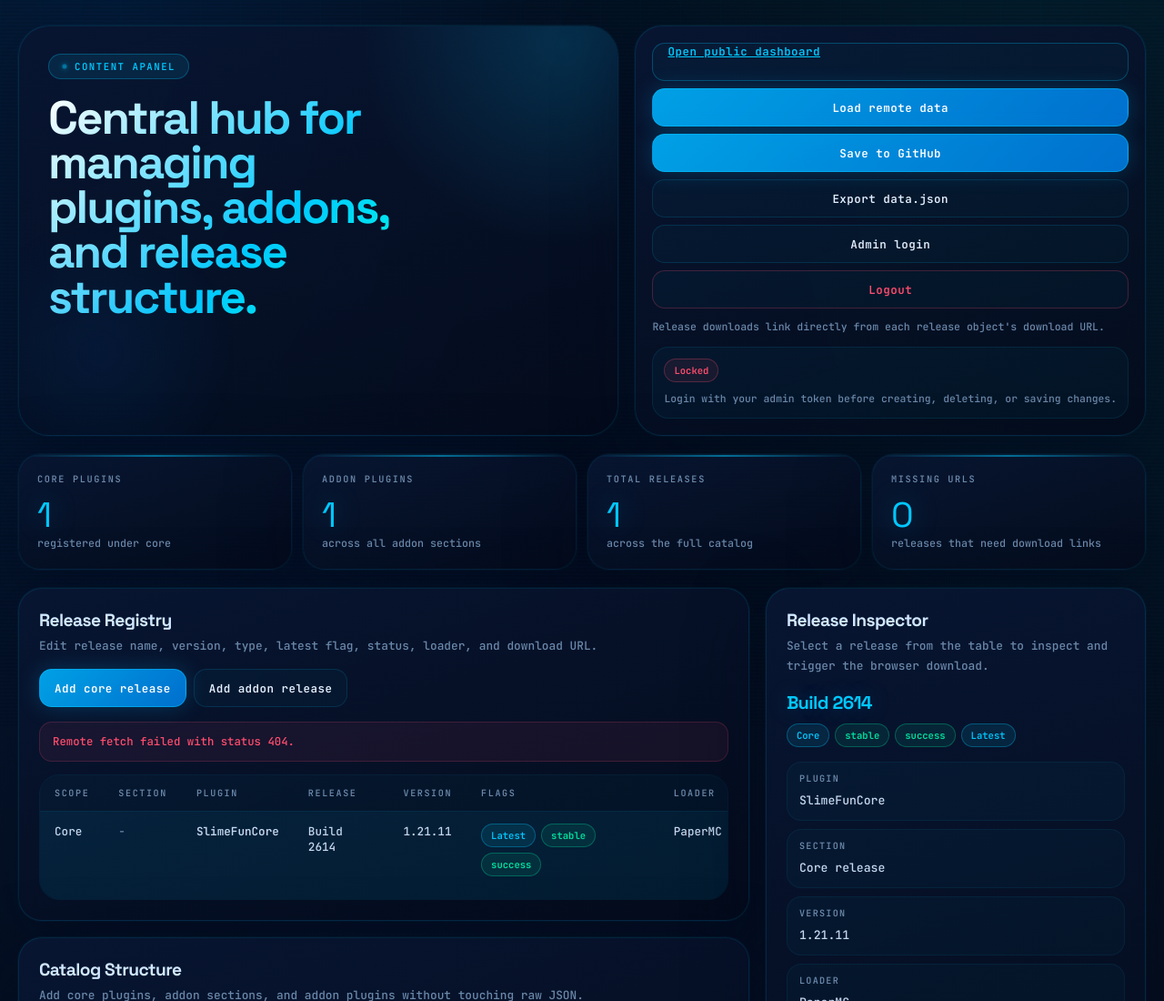
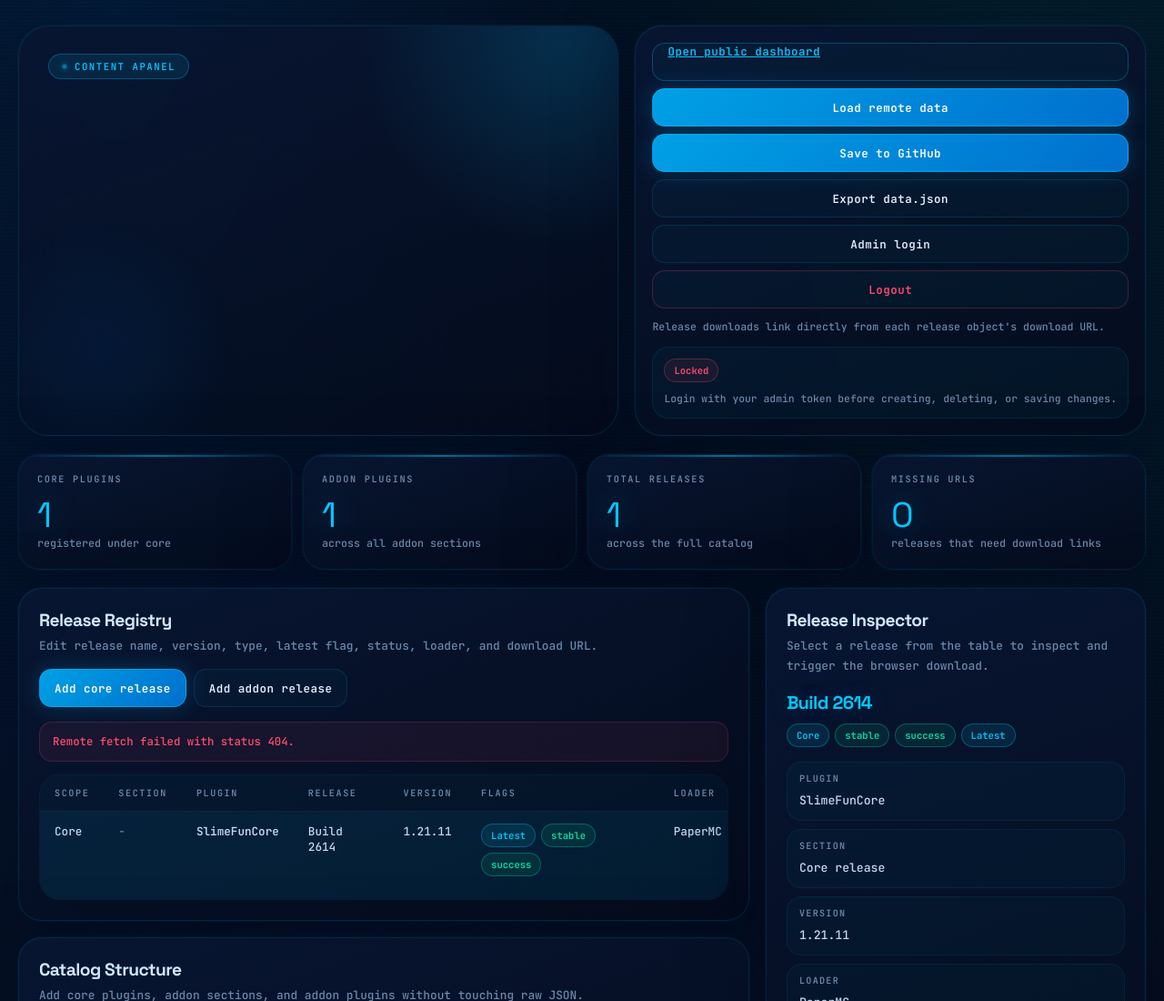
Before and after one commit to rutwok-labs/rutwokLabz, a plain HTML site: page admin.html in a window 1280 px wide. Shown: the top 1100 px of the page at 91% size. Drawn offline with Linux system fonts and the light colour scheme; no server answers.

Commit message:
Update admin.html

```diff
--- a/admin.html
+++ b/admin.html
@@ -938,7 +938,7 @@
   <section class="hero">
     <div class="hero-card">
       <div class="eyebrow">Content APanel</div>
-      <h1 class="hero-title">Central hub for managing plugins, addons, and release structure.</h1>
+      <h1 class="hero-title"></h1>
       <p class="hero-copy">
       </p>
     </div>
```
